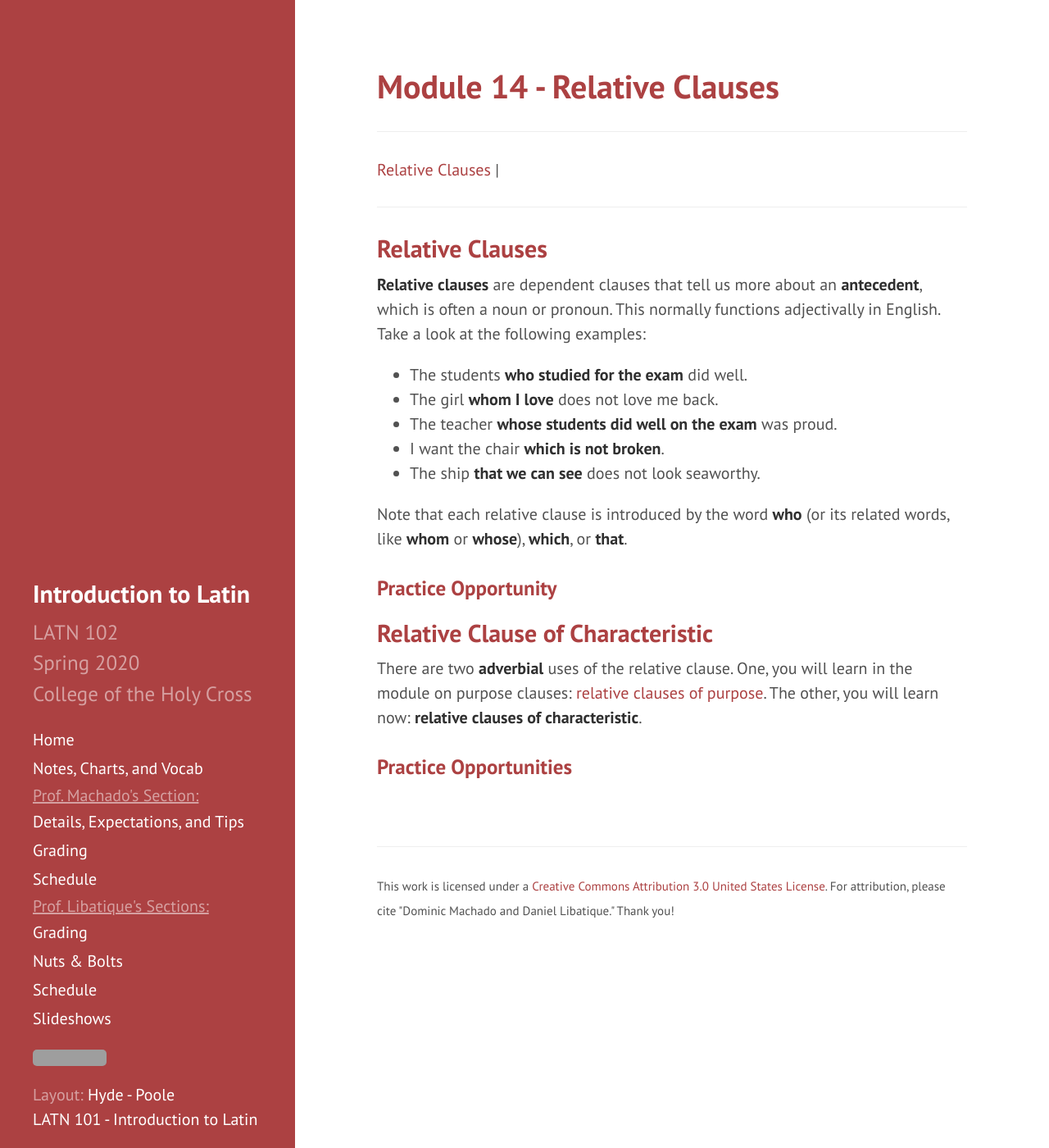
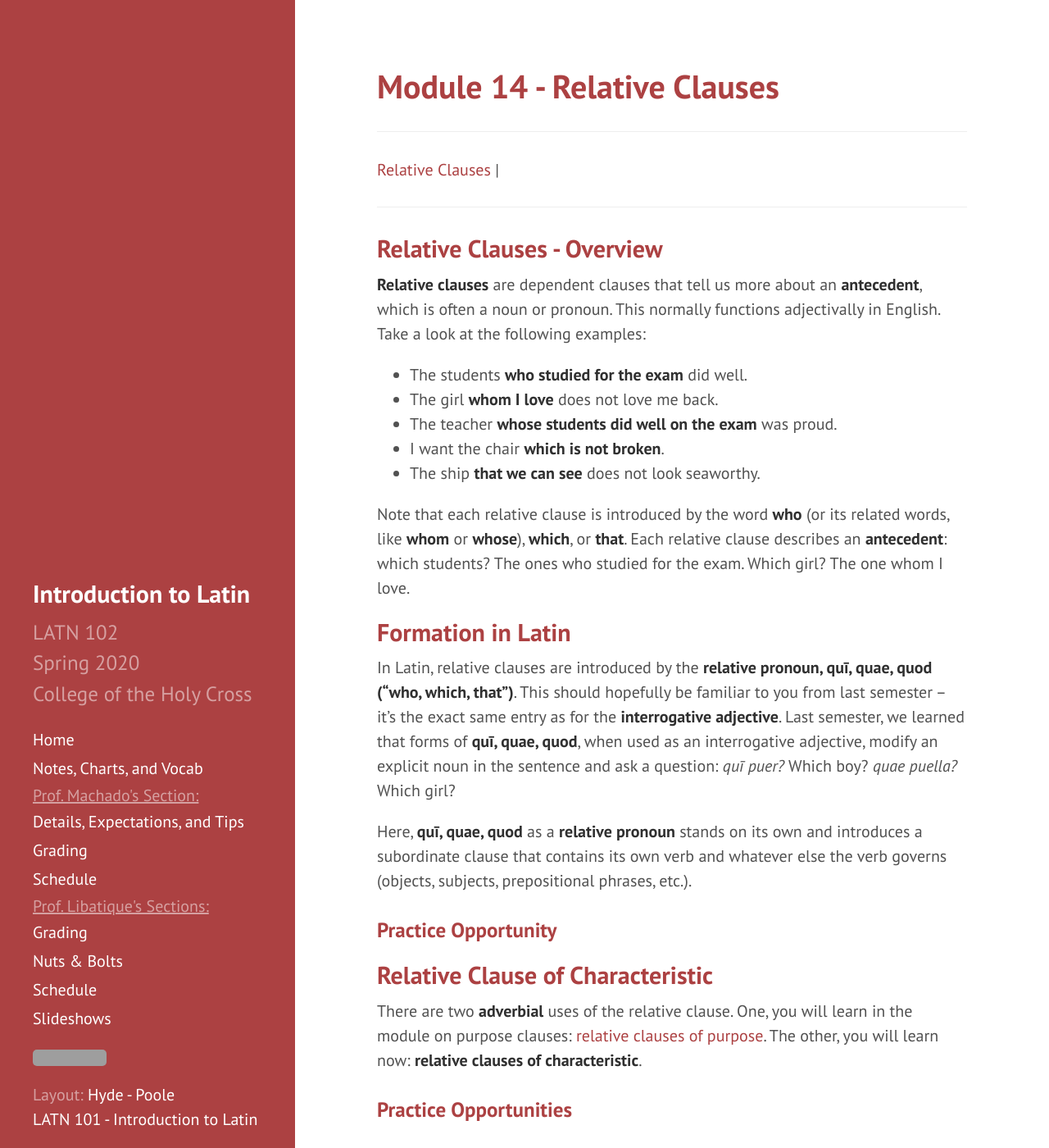
Before and after one commit to DLibatique/LATN102-S20, a Jekyll site: the page built from notes/14-relative.md, in a window 1280 px wide and 1400 px high. Shown: the whole window at 82% size. Built offline with Jekyll 4.4.1, drawn with Linux system fonts in a browser that asks for light colours; grey boxes are pictures that could not be loaded.

Commit message:
added to relative

```diff
--- a/notes/14-relative.md
+++ b/notes/14-relative.md
@@ -2,6 +2,7 @@
 layout: subpage
 title: Module 14 - Relative Clauses
 author: DL
+permalink: relative
 ---
 
 ***
@@ -10,7 +11,7 @@ author: DL
 
 ***
 
-## Relative Clauses
+## Relative Clauses - Overview
 
 **Relative clauses** are dependent clauses that tell us more about an **antecedent**, which is often a noun or pronoun. This normally functions adjectivally in English. Take a look at the following examples:
 
@@ -20,7 +21,13 @@ author: DL
 - I want the chair **which is not broken**.
 - The ship **that we can see** does not look seaworthy.
 
-Note that each relative clause is introduced by the word **who** (or its related words, like **whom** or **whose**), **which**, or **that**.
+Note that each relative clause is introduced by the word **who** (or its related words, like **whom** or **whose**), **which**, or **that**. Each relative clause describes an **antecedent**: which students? The ones who studied for the exam. Which girl? The one whom I love.
+
+## Formation in Latin
+
+In Latin, relative clauses are introduced by the **relative pronoun, quī, quae, quod ("who, which, that")**. This should hopefully be familiar to you from last semester -- it's the exact same entry as for the **interrogative adjective**. Last semester, we learned that forms of **quī, quae, quod**, when used as an interrogative adjective, modify an explicit noun in the sentence and ask a question: *quī puer?* Which boy? *quae puella?* Which girl?
+
+Here, **quī, quae, quod** as a **relative pronoun** stands on its own and introduces a subordinate clause that contains its own verb and whatever else the verb governs (objects, subjects, prepositional phrases, etc.).
 
 ### Practice Opportunity
 
```
